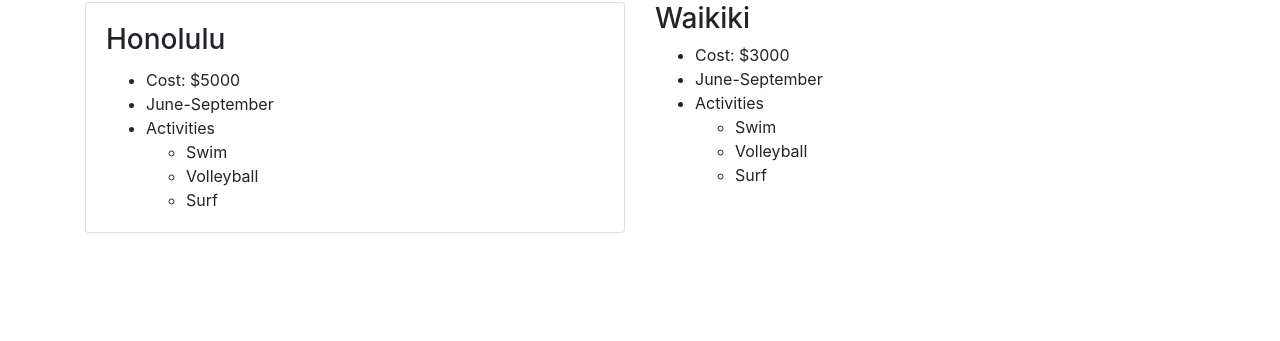
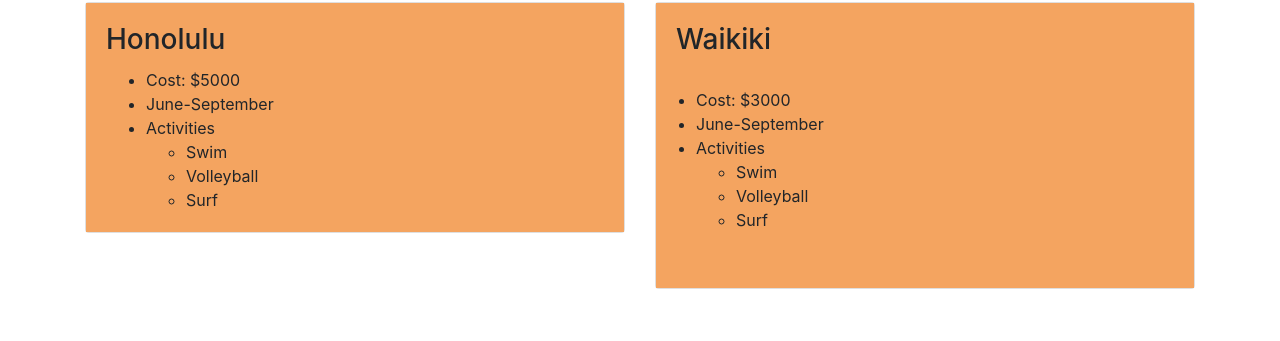
Before and after one commit to Medeirosseth/Vacation-site, a plain HTML site: page index.html in a window 1280 px wide. Shown: the part 459-800 px from the top of the page. Drawn offline with Linux system fonts and the light colour scheme.

Commit message:
add css elements to overide bootstrap elements
Co-authored-by: Min Chang <minchangmhc@gmail.com>
Co-authored-by: SethMedeiros<Medeirosseth@gmail.com>

```diff
--- a/css/style.css
+++ b/css/style.css
@@ -0,0 +1,7 @@
+h1 {
+  color: blue;
+}
+
+.card-body {
+  background-color: sandybrown;
+}
--- a/index.html
+++ b/index.html
@@ -5,8 +5,9 @@
   <meta charset="UTF-8">
   <meta http-equiv="X-UA-Compatible" content="IE=edge">
   <meta name="viewport" content="width=device-width, initial-scale=1.0">
+  <link rel="stylesheet" href="/css/style.css" type="text/css">
   <link rel="stylesheet" href="/css/bootstrap.css" type="text/css">
-  <link rel="stylesheet" href="/css/style.css" type="text/css">
+
   <title>Document</title>
 </head>
 
@@ -30,7 +31,8 @@
     <h2>Vacation Packages</h2>
     <div class="row">
       <div class="col-6">
-        <div class="card">
+
+    <div class="card">
     <div class="card-body">
     <h3 class="card-title">Honolulu</h3>
       <ul class="card-text">
@@ -48,9 +50,13 @@
   </div>
 </div>
 
+
+
   <div class="col-6">
-      <h3>Waikiki</h3>
-      <ul>
+    <div class="card">
+      <div class="card-body">
+      <h3 class="card-title">Waikiki</h3>
+      <ul class="card-body">
         <li>Cost: $3000</li>
         <li>June-September</li>
         <li>Activities
@@ -64,6 +70,8 @@
     </div>
   </div>
   </div>
+</div>
+</div>
 </body>
 
 </html>
```
